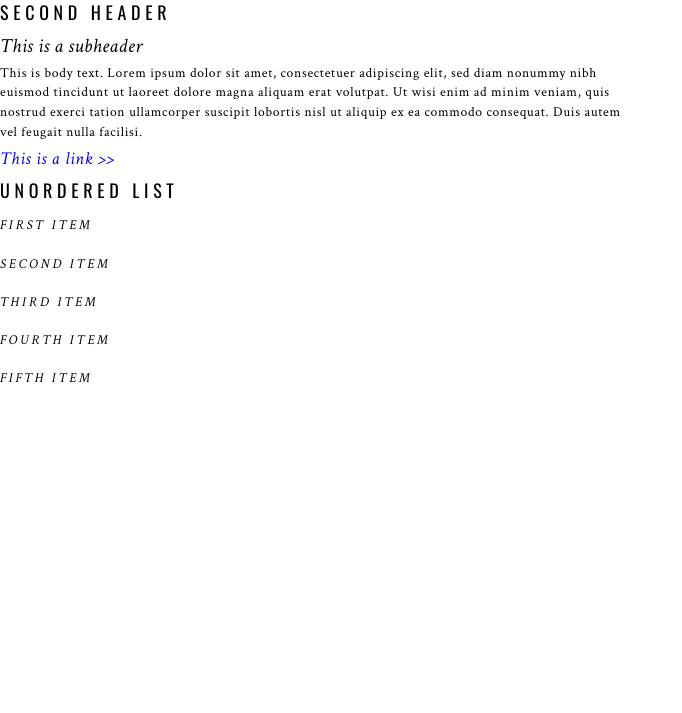
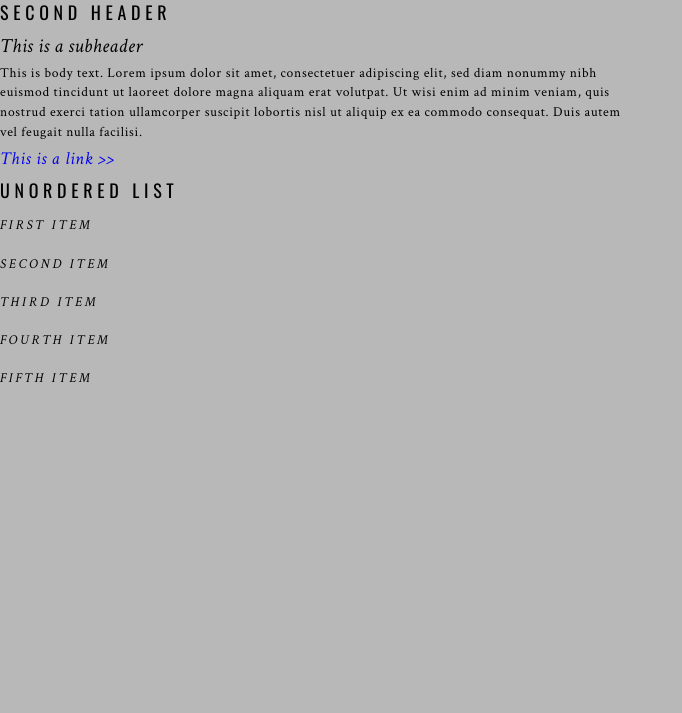
Before and after one commit to alexcampillo/OswaldCrimson, a plain HTML site: page index.html in a window 1280 px wide. Shown: the part 87-800 px from the top of the page, without its empty margins (0-682 px from the left). Drawn offline with nearby package versions, Linux system fonts and the light colour scheme.

Commit message:
changed background color

```diff
--- a/css/main.css
+++ b/css/main.css
@@ -3,6 +3,7 @@
 
 body {
 	font-size: 100%;
+	background-color: #b8b8b8;
 }
 
 h1 {
```
